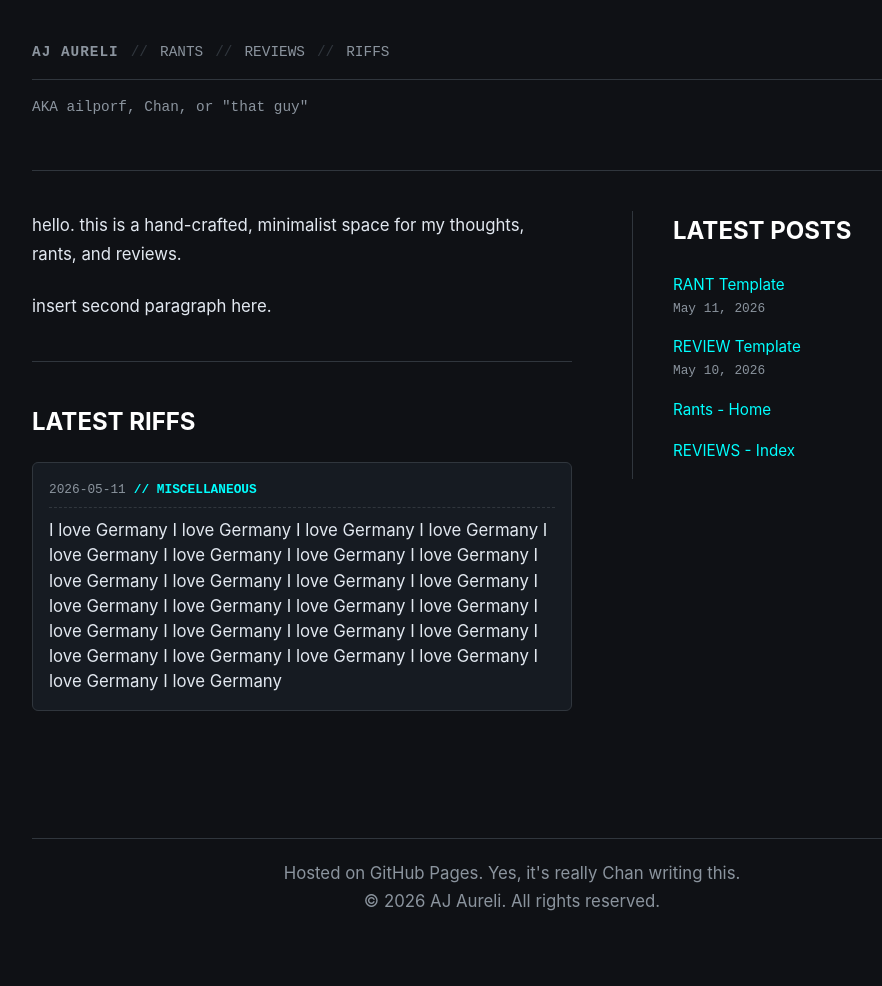
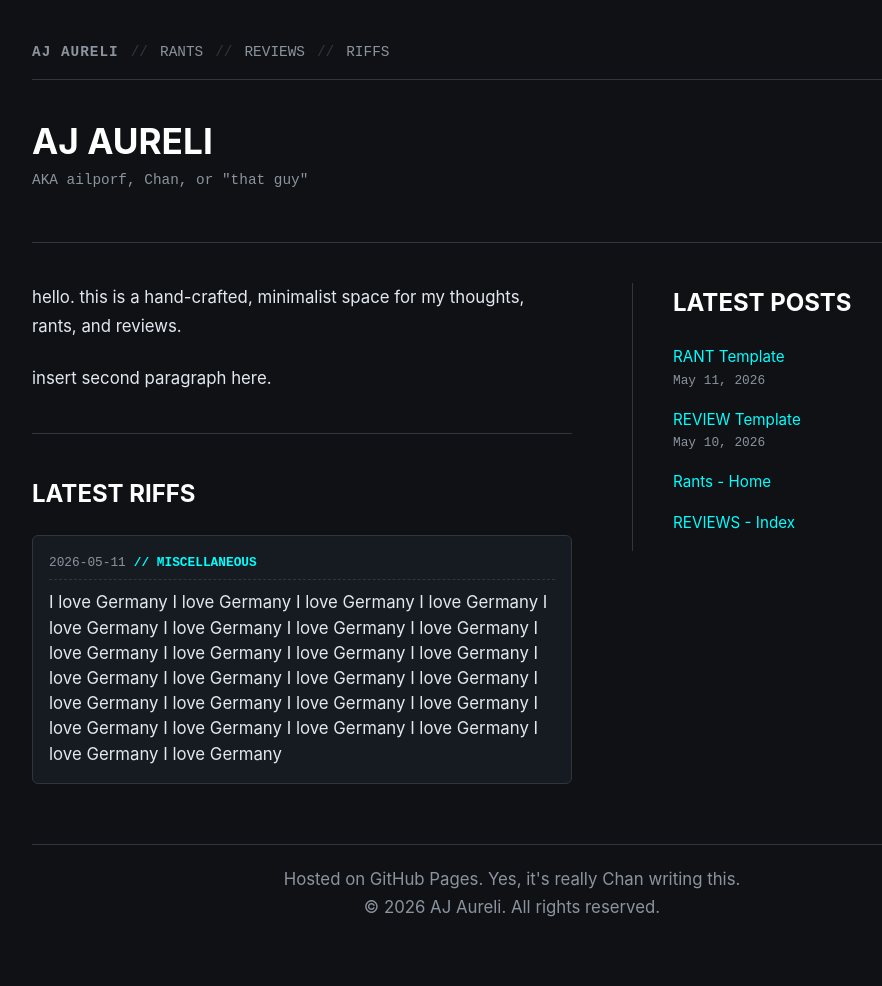
Before and after one commit to ailporf/ailporf.github.io, a Jekyll site: the page built from index.html, in a window 1280 px wide. Shown: the whole page, without its empty margins (128-1010 px from the left). Built offline with Jekyll 4.4.1, drawn with Linux system fonts in a browser that asks for light colours.

Commit message:
title added back to index

```diff
--- a/index.html
+++ b/index.html
@@ -13,7 +13,8 @@
     <div class="container">
         <header>
             {% include nav.html %}
-            <div class="meta-date" style="margin-top: -25px; margin-bottom: 30px;">AKA ailporf, Chan, or "that guy"</div>
+            <h1 style="margin-top: 20px; margin-bottom: 5px;">AJ AURELI</h1>
+            <div class="meta-date" style="margin-bottom: 30px;">AKA ailporf, Chan, or "that guy"</div>
         </header>
         <main>
             <div class="layout-grid">
```
